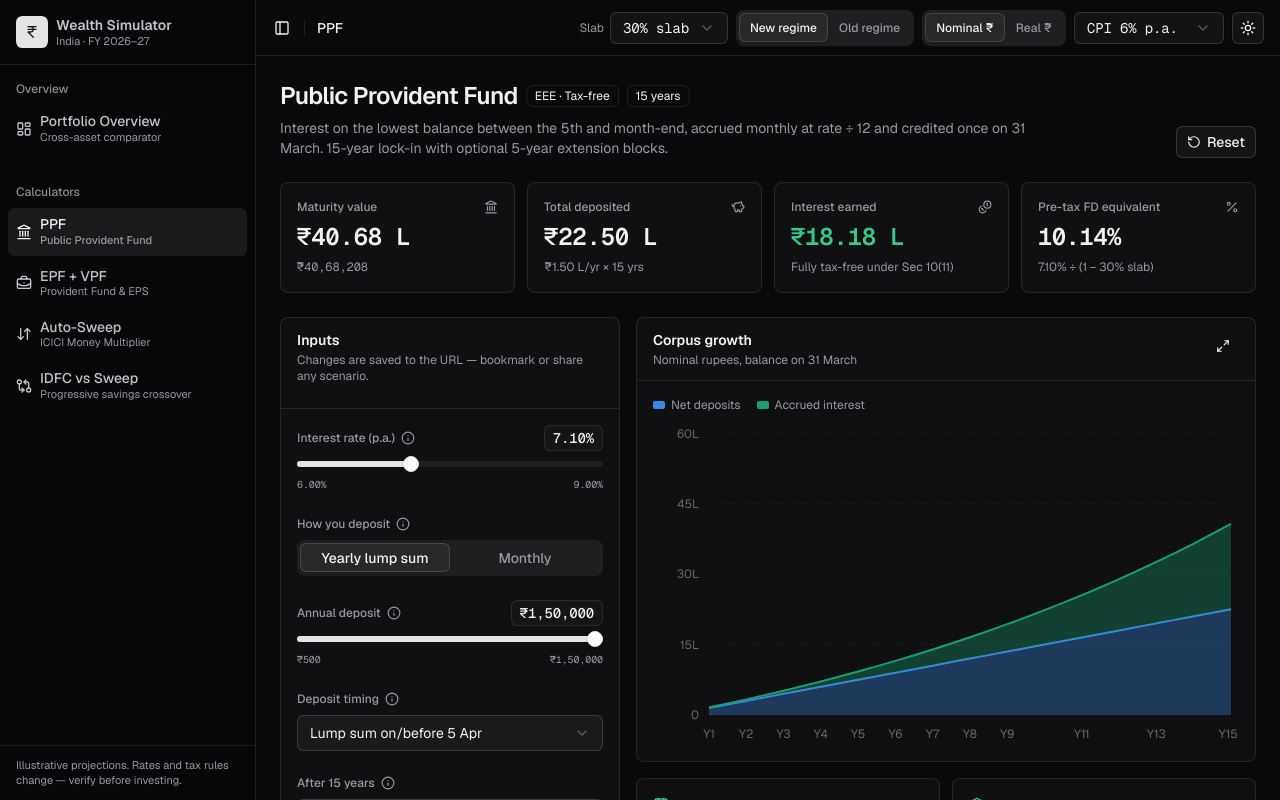
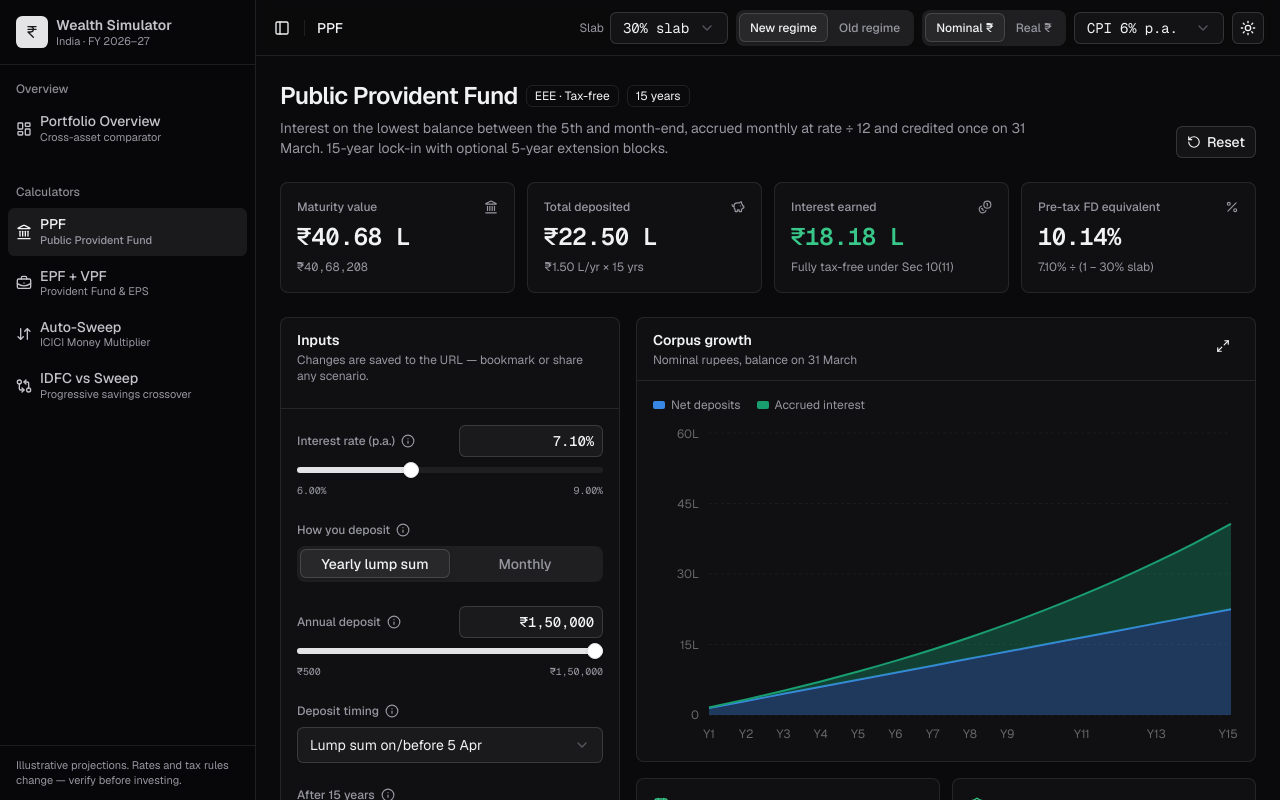
Before and after one commit to srivathsav004/investment-calculator, a Next.js app: page /ppf in a window 1280 px wide. Shown: the top 800 px of the page. Built offline with nearby package versions, Linux system fonts and the light colour scheme.

Commit message:
feat(ui): type values into slider inputs (₹, commas, k/lakh/cr, %)

```diff
--- a/src/components/calculators/PortfolioOverview.tsx
+++ b/src/components/calculators/PortfolioOverview.tsx
@@ -67,7 +67,7 @@ function monthlyIrr(monthly: number, months: number, final: number): number {
 export function PortfolioOverview() {
   const { slab, regime, adjust, adjustRate, isReal, navQuery } = useGlobalSettings();
   const [s, set, reset] = useUrlState(DEFAULTS, {
-    bounds: { sip: [1000, 100000], yrs: [1, 35], ppf: [0.06, 0.09], epf: [0.07, 0.095], fd: [0.05, 0.09] },
+    bounds: { sip: [1000, 10000000], yrs: [1, 35], ppf: [0.06, 0.09], epf: [0.07, 0.095], fd: [0.05, 0.09] },
   });
 
   const assets = useMemo<AssetResult[]>(() => {
@@ -183,7 +183,7 @@ export function PortfolioOverview() {
       <div className="grid grid-cols-1 gap-4 lg:grid-cols-[300px_minmax(0,1fr)]">
         <SectionCard title="Common inputs" description="Shared by every asset below.">
           <div className="space-y-6">
-            <SliderField id="ov-sip" label="Monthly investment" value={s.sip} min={1000} max={100000} step={500} format={formatINR} onChange={(v) => set("sip", v)} />
+            <SliderField id="ov-sip" label="Monthly investment" value={s.sip} min={1000} max={100000} step={500} typedMax={10000000} format={formatINR} onChange={(v) => set("sip", v)} />
             <SliderField id="ov-yrs" label="Horizon" value={s.yrs} min={1} max={35} step={1} format={(v) => `${v} yrs`} onChange={(v) => set("yrs", v)} />
             <SliderField id="ov-ppf" label="PPF rate" value={s.ppf} min={0.06} max={0.09} step={0.0005} format={(v) => formatPct(v)} onChange={(v) => set("ppf", v)} />
             <SliderField id="ov-epf" label="EPF / VPF rate" value={s.epf} min={0.07} max={0.095} step={0.0005} format={(v) => formatPct(v)} onChange={(v) => set("epf", v)} />
@@ -213,7 +213,7 @@ export function PortfolioOverview() {
                     <TableHead className="px-3">Liquidity</TableHead>
                     <TableHead className="px-3 text-right">Invested</TableHead>
                     <TableHead className="px-3 text-right">Corpus</TableHead>
-                    <TableHead className="px-3 text-right">Gain (nominal)</TableHead>
+                    <TableHead className="px-3 text-right">{isReal ? "Gain (today's ₹)" : "Gain (nominal)"}</TableHead>
                     <TableHead className="px-3 text-right">XIRR</TableHead>
                   </TableRow>
                 </TableHeader>
@@ -245,7 +245,7 @@ export function PortfolioOverview() {
                           <Money value={corpus} />
                         </TableCell>
                         <TableCell className="px-3 text-right text-positive">
-                          <Money value={asset.final - asset.invested} />
+                          <Money value={isReal ? corpus - Array.from({ length: s.yrs * 12 }, (_, m) => adjust(asset.monthly, (m + 1) / 12)).reduce((a, b) => a + b, 0) : asset.final - asset.invested} />
                         </TableCell>
                         <TableCell className="num px-3 text-right font-semibold">{formatPct(adjustRate(asset.xirr))}</TableCell>
                       </TableRow>
--- a/src/components/common/fields.tsx
+++ b/src/components/common/fields.tsx
@@ -1,6 +1,6 @@
 "use client";
 
-import type { ReactNode } from "react";
+import { useState, type ReactNode } from "react";
 import { Info } from "lucide-react";
 import { cn } from "@/lib/utils";
 import { Slider } from "@/components/ui/slider";
@@ -37,9 +37,39 @@ interface SliderFieldProps {
   minLabel?: string;
   maxLabel?: string;
   disabled?: boolean;
+  /** The value is a fraction shown as a percentage: typing "7.1" means 0.071. Detected from the formatted value when omitted. */
+  percent?: boolean;
+  /** Largest value that can be typed in (the slider itself stops at `max`). Defaults to `max`. */
+  typedMax?: number;
 }
 
-export function SliderField({ id, label, value, min, max, step, format, onChange, info, minLabel, maxLabel, disabled }: SliderFieldProps) {
+const AMOUNT_SUFFIX: Record<string, number> = { k: 1e3, l: 1e5, lac: 1e5, lakh: 1e5, lakhs: 1e5, cr: 1e7, crore: 1e7, crores: 1e7 };
+
+/** Parses "300000", "3,00,000", "₹3L", "2.5 lakh", "1cr" or "7.1%". Returns NaN when it isn't a number. */
+export function parseTypedNumber(text: string, percent: boolean): number {
+  const cleaned = text.replace(/[₹,%\s]/g, "").toLowerCase();
+  const match = /^(\d*\.?\d+)([a-z]*)$/.exec(cleaned);
+  if (!match) return Number.NaN;
+  const base = Number(match[1]);
+  if (!match[2]) return base;
+  if (percent || !(match[2] in AMOUNT_SUFFIX)) return Number.NaN;
+  return base * AMOUNT_SUFFIX[match[2]];
+}
+
+export function SliderField({ id, label, value, min, max, step, format, onChange, info, minLabel, maxLabel, disabled, percent: percentProp, typedMax }: SliderFieldProps) {
+  const percent = percentProp ?? format(value).includes("%");
+  const [draft, setDraft] = useState<string | null>(null);
+  const scale = percent ? 100 : 1;
+  const upper = Math.max(max, typedMax ?? max);
+
+  const commit = () => {
+    if (draft === null) return;
+    const parsed = parseTypedNumber(draft, percent);
+    setDraft(null);
+    if (!Number.isFinite(parsed)) return;
+    onChange(Math.min(Math.max(parsed / scale, min), upper));
+  };
+
   return (
     <div className={cn("space-y-2.5", disabled && "opacity-50")}>
       <div className="flex items-center justify-between gap-3">
@@ -49,11 +79,32 @@ export function SliderField({ id, label, value, min, max, step, format, onChange
           </Label>
           {info ? <InfoTip>{info}</InfoTip> : null}
         </div>
-        <span className="num rounded-md border bg-muted/40 px-2 py-0.5 text-sm font-medium">{format(value)}</span>
+        <Input
+          id={`${id}-input`}
+          type="text"
+          inputMode="decimal"
+          disabled={disabled}
+          value={draft ?? format(value)}
+          aria-label={`${label} (type a value)`}
+          onFocus={(event) => {
+            setDraft(String(Number((value * scale).toFixed(percent ? 3 : 2))));
+            event.target.select();
+          }}
+          onChange={(event) => setDraft(event.target.value)}
+          onBlur={commit}
+          onKeyDown={(event) => {
+            if (event.key === "Enter") event.currentTarget.blur();
+            if (event.key === "Escape") {
+              setDraft(null);
+              event.currentTarget.blur();
+            }
+          }}
+          className="num h-8 w-36 px-2 text-right text-sm font-medium"
+        />
       </div>
       <Slider
         id={id}
-        value={[value]}
+        value={[Math.min(Math.max(value, min), max)]}
         min={min}
         max={max}
         step={step}
```
